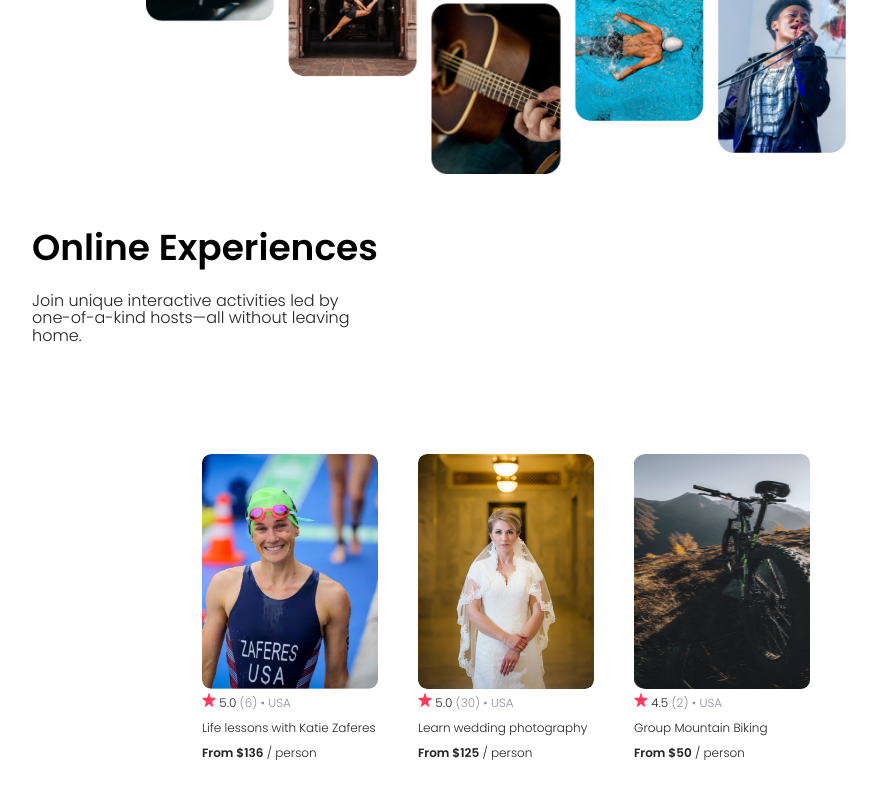
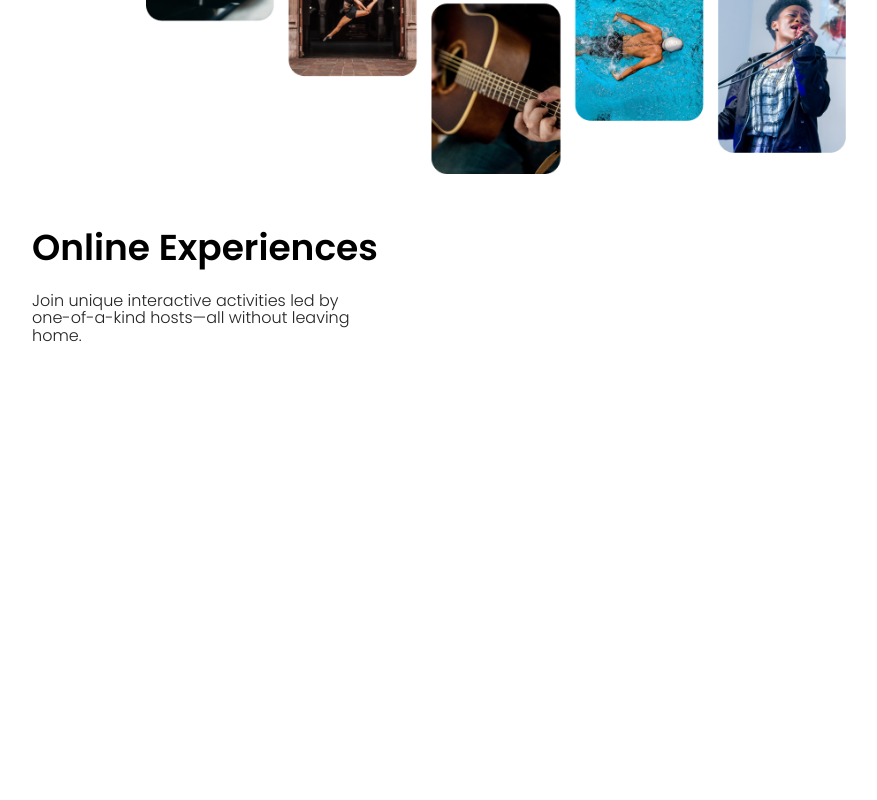
Before and after one commit to alejotsv/AirbnbExperience, a React (Vite) app: page / in a window 1280 px wide. Shown: the part 356-1156 px from the top of the page, without its empty margins (144-1021 px from the left). Built offline with nearby package versions, Linux system fonts and the light colour scheme.

Commit message:
import card info js object

```diff
--- a/src/components/Card.jsx
+++ b/src/components/Card.jsx
@@ -11,7 +11,7 @@ const Card = (props) => {
 
   return(
     <div className='card'>
-      <img src={img} alt='swimmer image' />
+      <img src={img} alt={img} />
       <div className='rating'>
         <h4><img src={star} alt='star' /> {rating} <em>({votes}) • USA</em></h4>
       </div>
--- a/src/components/Cards.jsx
+++ b/src/components/Cards.jsx
@@ -4,31 +4,12 @@ import star from '../assets/star.png';
 import swimmer from '../assets/image12.png';
 import bike from '../assets/mountain_bike.png';
 import wedding from '../assets/wedding_photography.png';
+import card_info from '../assets/cards-info.js';
 
 const Cards = () => {
   return(
     <div className='cards'>
-      <Card
-        img={swimmer}
-        rating='5.0'
-        votes='6'
-        description='Life lessons with Katie Zaferes'
-        price='136'
-      />
-      <Card
-        img={wedding}
-        rating='5.0'
-        votes='30'
-        description='Learn wedding photography'
-        price='125'
-      />
-      <Card
-        img={bike}
-        rating='4.5'
-        votes='2'
-        description='Group Mountain Biking'
-        price='50'
-      />
+
     </div>
   )
 }
```
